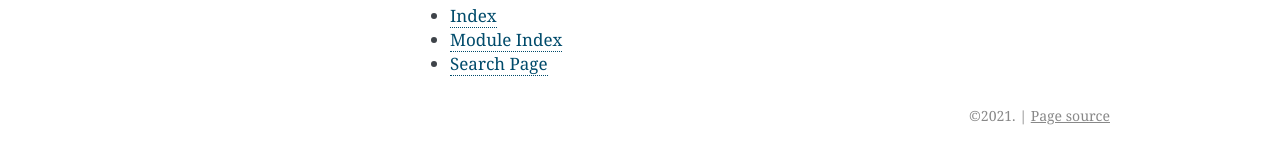
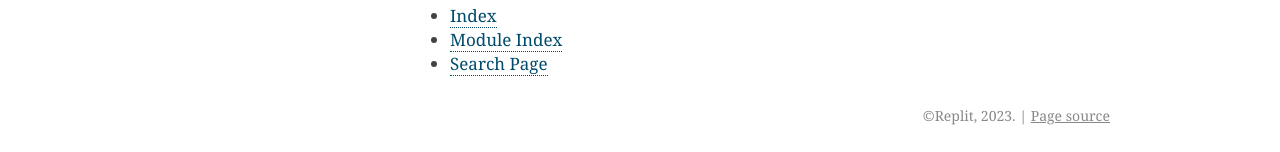
Before and after one commit to replit/replit-py, a Sphinx documentation site: the page built from docs/index.rst, in a window 1280 px wide. Shown: the part 1168-1320 px from the top of the page. Built offline with Sphinx 7.4.7, drawn with Linux system fonts in a browser that asks for light colours.

Commit message:
Bump copyright

```diff
--- a/docs/conf.py
+++ b/docs/conf.py
@@ -22,7 +22,7 @@ import replit
 # -- Project information -----------------------------------------------------
 
 project = "replit-py"
-copyright = "2021"
+copyright = "Replit, 2023"
 author = "<a href='https://repl.it/'>Replit</a>"
 
 # The full version, including alpha/beta/rc tags
```
